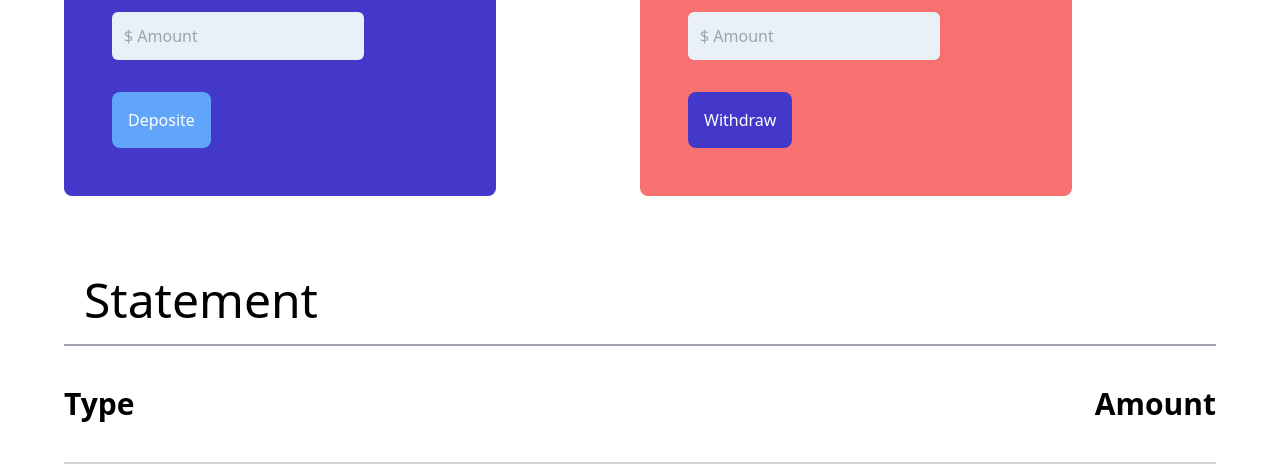
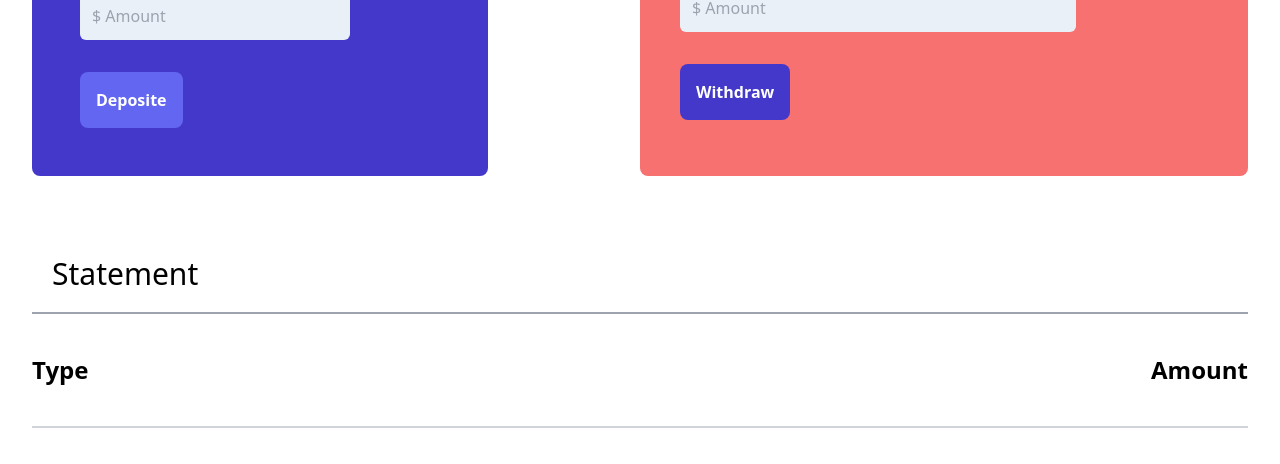
Before and after one commit to RayhanUddinFarhad/My-Bank-DOM, a plain HTML site: page dashboard.html in a window 1280 px wide. Shown: the part 504-968 px from the top of the page. After the commit the page ends 932 px from the top, so only its background shows below. Drawn offline with nearby package versions, Linux system fonts and the light colour scheme.

Commit message:
made responsive

```diff
--- a/dashboard.html
+++ b/dashboard.html
@@ -10,9 +10,9 @@
 
 </head>
 
-<body class=" lg:mx-auto">
+<body class=" container mx-auto">
 
-    <div class="px-16  ">
+    <div class="px-8  ">
         <div class="">
 
 
@@ -21,7 +21,7 @@
             <header>
 
 
-                <h1 class="text-6xl text-center py-10">Let's get <span class="text-indigo-500 text-center">Transaction</span>
+                <h1 class="text-4xl text-center py-10">Let's get <span class="text-indigo-500 text-center">Transaction</span>
                 </h1>
 
 
@@ -82,7 +82,7 @@
                         <input id="input-deposite" style="background-color:  #EAF0F7;"
                             class=" p-3 rounded-md block w-9/12" type="number" placeholder="$ Amount">
                         <button id="btn-deposite"
-                            class="bg-blue-400 text-white p-4 rounded-lg hover:bg-black">Deposite</button>
+                            class="bg-indigo-500 text-white p-4 rounded-lg hover:bg-black font-bold">Deposite</button>
 
 
 
@@ -90,13 +90,13 @@
                     </div>
 
 
-                    <div class="space-y-8 bg-red-400 lg:w-9/12  p-12 rounded-lg mb-5">
+                    <div class="space-y-8 bg-red-400  p-10 rounded-lg mb-5">
 
                         <h1 class="text-3xl text-white">Withdraw Amount</h1>
                         <input id="input-withdraw" style="background-color:  #EAF0F7;"
                             class=" p-3 rounded-md block w-9/12" type="number" placeholder="$ Amount">
                         <button id="btn-withdraw"
-                            class="bg-indigo-700 text-white p-4 rounded-lg hover:bg-black">Withdraw</button>
+                            class="bg-indigo-700 text-white p-4 rounded-lg hover:bg-black font-bold">Withdraw</button>
 
 
 
@@ -118,7 +118,7 @@
 
 
 
-                    <h1 class="text-5xl border-b-2 border-gray-400 p-5">Statement</h1>
+                    <h1 class="text-3xl border-b-2 border-gray-400 p-5">Statement</h1>
 
 
                     <div id="statement">
@@ -130,9 +130,9 @@
                         <div class="flex justify-between py-10 border-b-2 border-gray-300">
 
 
-                            <h1 class="text-3xl text-black font-bold">Type</h1>
+                            <h1 class="text-2xl text-black font-bold">Type</h1>
 
-                            <p class="text-3xl text-black font-bold">Amount</p>
+                            <p class="text-2xl text-black font-bold">Amount</p>
                         </div>
                     </div>
 
```
Also changed, not shown: index.html (+8 -9 lines).
